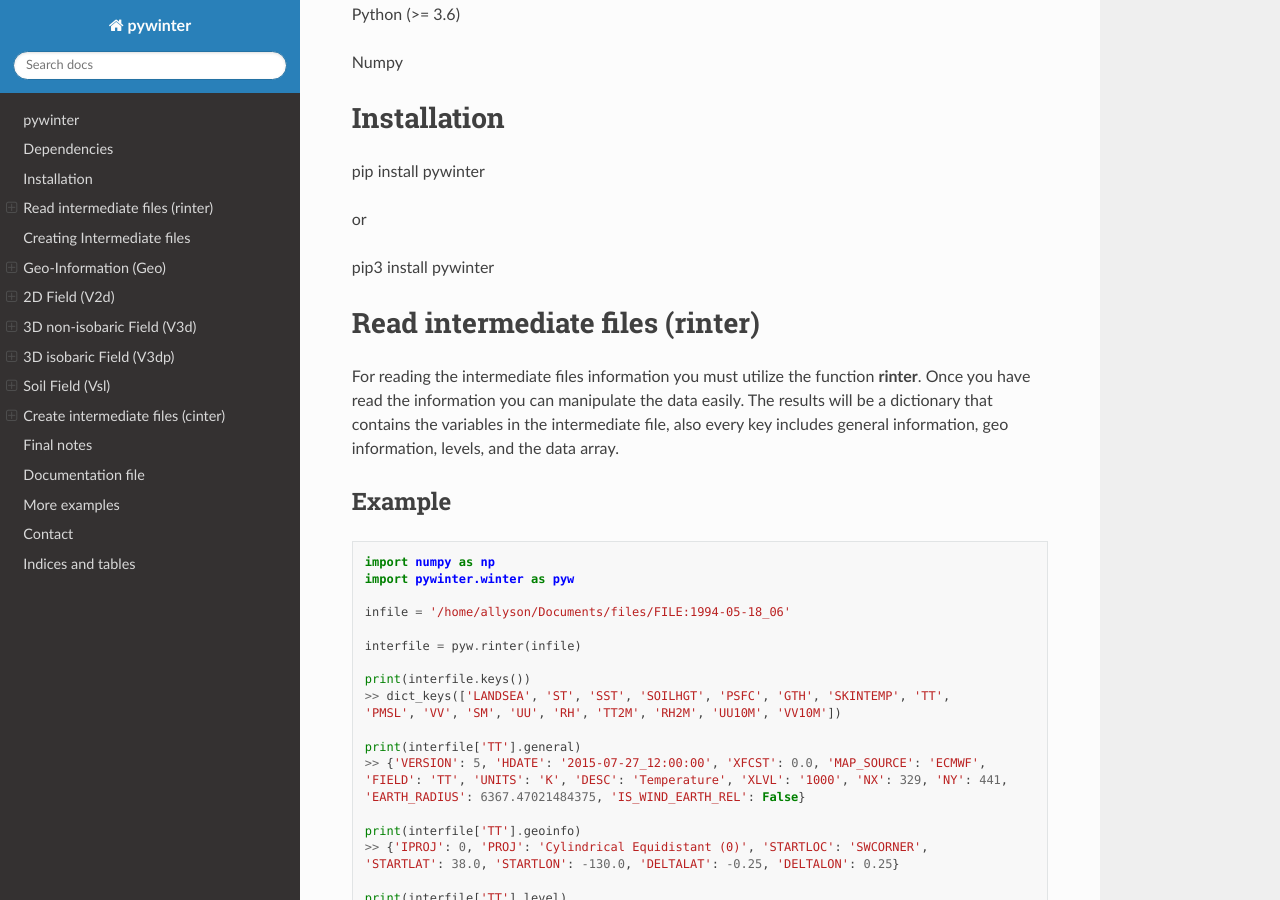
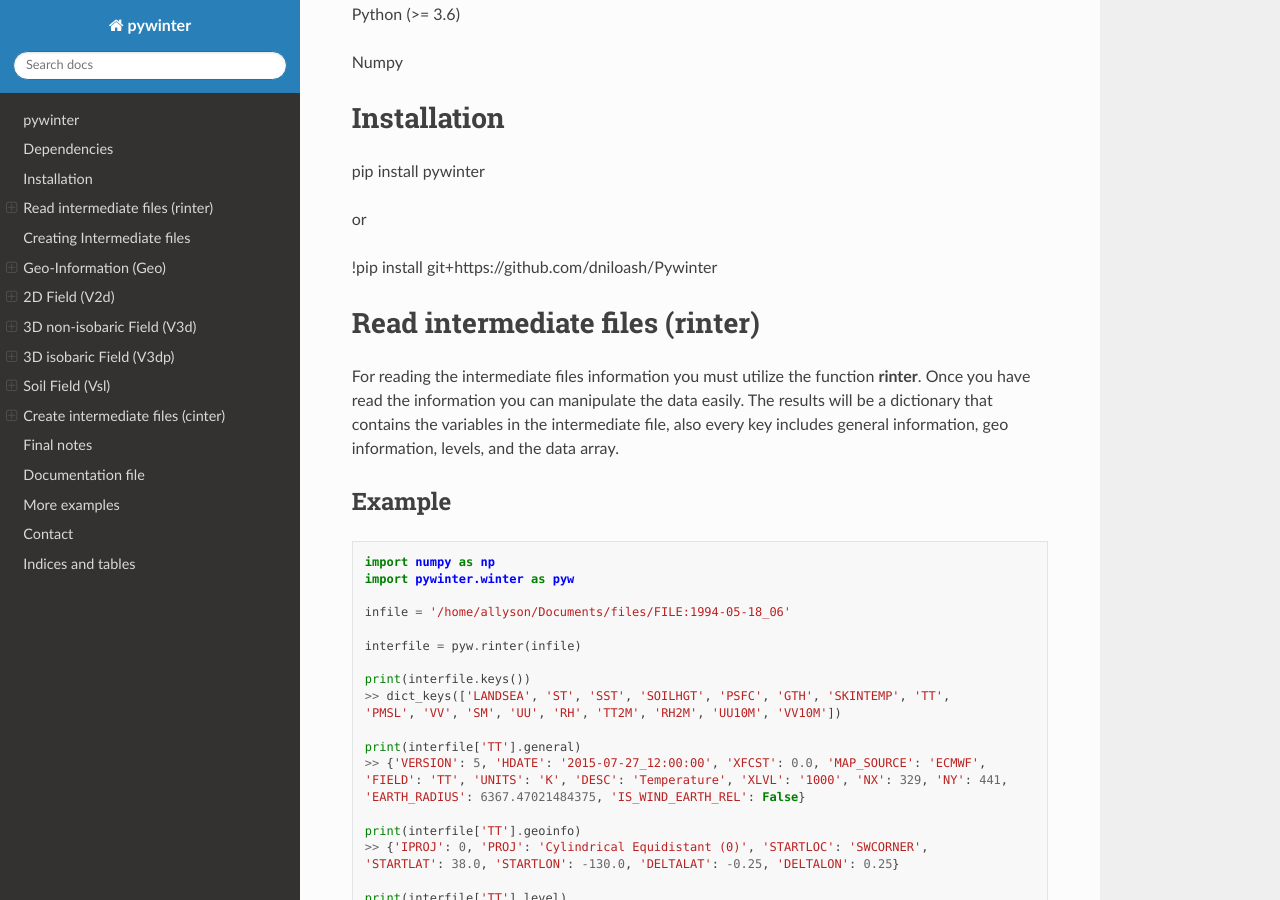
Before and after one commit to dniloash/Pywinter, a Sphinx documentation site: the page built from rtdoc/source/index.rst, in a window 1280 px wide and 900 px high, scrolled down 530 px. Built offline with Sphinx 7.4.7 and the Read the Docs theme 3.1.0, drawn with Linux system fonts in a browser that asks for light colours.

Commit message:
Update index.rst

```diff
--- a/rtdoc/source/index.rst
+++ b/rtdoc/source/index.rst
@@ -34,7 +34,7 @@ pip install pywinter
 
 or
 
-pip3 install pywinter
+!pip install git+https://github.com/dniloash/Pywinter
 
 
 Read intermediate files (rinter)
```
